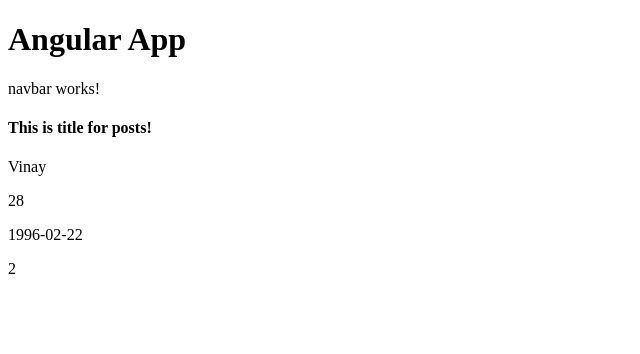
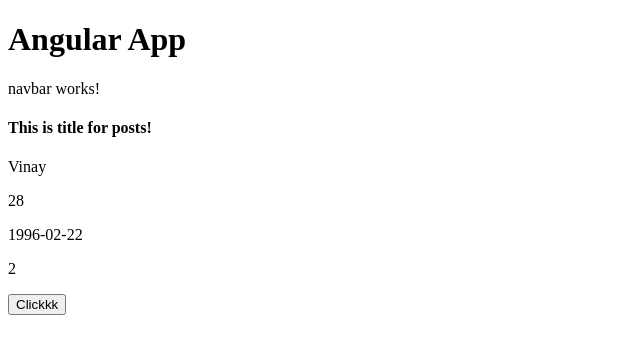
Before and after one commit to sahrawatvinay/Angular, an Angular app in the folder my-app/: page / in a window 1280 px wide. Shown: the top 354 px of the page, without its empty margins (0-640 px from the left). Built offline with nearby package versions, Linux system fonts and the light colour scheme.

Commit message:
send data from child component to parent component using event emitter

```diff
--- a/my-app/src/app/app.component.html
+++ b/my-app/src/app/app.component.html
@@ -1,3 +1,3 @@
 <h1>Angular App</h1>
 <app-navbar></app-navbar>
-<app-post [fromParentData]="appCompParentData"></app-post>
+<app-post [fromParentData]="appCompParentData" (eventEmitterMsg)='receiveMsgParent($event)'></app-post>
--- a/my-app/src/app/app.component.ts
+++ b/my-app/src/app/app.component.ts
@@ -30,4 +30,7 @@ export class AppComponent implements AfterViewInit {
   ngAfterViewInit(): void {
     console.log(this.childPostCompData);
   }
+  receiveMsgParent($event: string) {
+    console.log($event);
+  }
 }
--- a/my-app/src/app/post/post.component.html
+++ b/my-app/src/app/post/post.component.html
@@ -3,3 +3,4 @@
 <p>{{fromParentData.details.age}}</p>
 <p>{{fromParentData.details.dob}}</p>
 <p>{{fromParentData.singlePosts.length}}</p>
+<button (click) = 'sendDataToParentByEmit()'>Clickkk</button>
--- a/my-app/src/app/post/post.component.ts
+++ b/my-app/src/app/post/post.component.ts
@@ -1,4 +1,4 @@
-import { Component, Input, OnInit } from '@angular/core';
+import { Component, Input, OnInit, Output, EventEmitter } from '@angular/core';
 import { FacebookProfileData } from '../models/facebook-profile-data';
 
 @Component({
@@ -12,5 +12,11 @@ export class PostComponent {
   constructor() {}
   title: string = 'This is title for posts!';
   postChildData: string = 'this is child data from Post';
+  postDataOnEMit: string = 'data from post (child) component when emitted';
   @Input() fromParentData!: FacebookProfileData;
+  @Output() eventEmitterMsg = new EventEmitter<string>();
+  sendDataToParentByEmit() {
+    console.log('CLiCKKCKSDDS');
+    this.eventEmitterMsg.emit(this.postDataOnEMit);
+  }
 }
```
